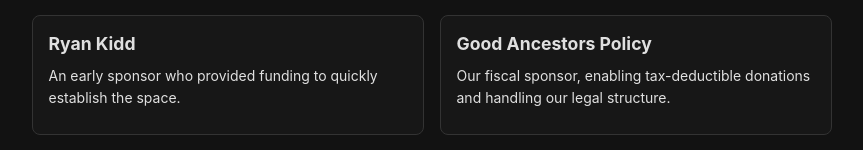
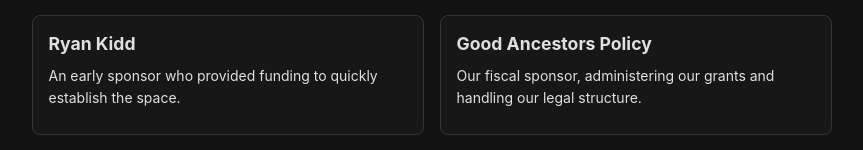
Before and after one commit to Sydney-AI-Safety-Space/Sydney-AI-Safety-Space, a plain HTML site: page index.html in a window 1280 px wide. Shown: the part 2538-2688 px from the top of the page, without its empty margins (201-1064 px from the left). Drawn offline with Linux system fonts and the light colour scheme.

Commit message:
Correct the fiscal-sponsor line: no tax-deductible donations
The Australian Business Register lists Good Ancestors Policy Ltd
(ABN 23 664 195 484) as not entitled to receive tax deductible
gifts, so the home page should not say it enables tax-deductible
donations.

Co-Authored-By: Claude Opus 5.5 <noreply@anthropic.com>
Claude-Session: https://claude.ai/code/session_012KZ4rJdHNAKCcx1rTjNVLM

```diff
--- a/index.html
+++ b/index.html
@@ -244,7 +244,7 @@
                 </div>
                 <div class="supporter-item">
                     <h4>Good Ancestors Policy</h4>
-                    <p>Our fiscal sponsor, enabling tax-deductible donations and handling our legal structure.</p>
+                    <p>Our fiscal sponsor, administering our grants and handling our legal structure.</p>
                 </div>
                 <div class="supporter-item">
                     <h4>Broad Church</h4>
```
